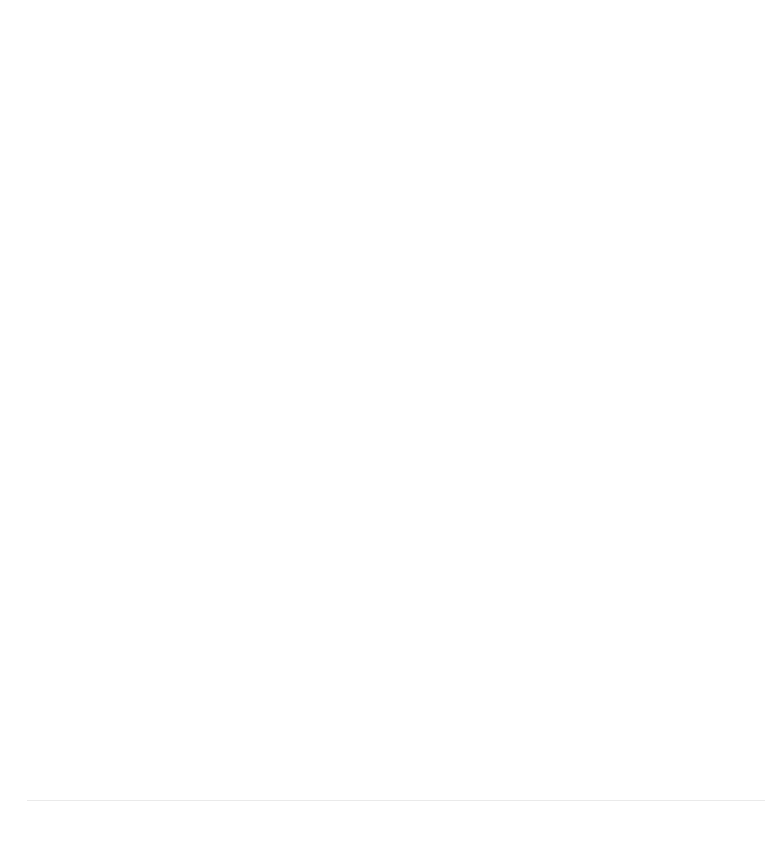
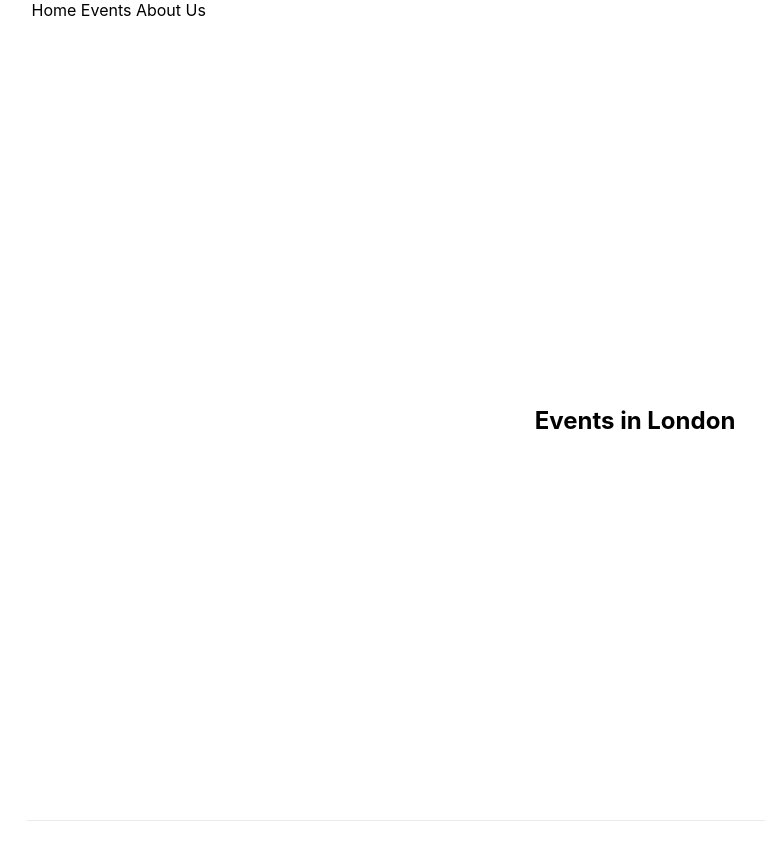
Before and after one commit to tatsuyax25/events_app, a Next.js app: page / in a window 1280 px wide. Shown: the top 860 px of the page, without its empty margins (5-770 px from the left). Built offline with nearby package versions, Linux system fonts and the light colour scheme.

Commit message:
Add some links

```diff
--- a/pages/index.js
+++ b/pages/index.js
@@ -11,8 +11,20 @@ export default function Home() {
         <link rel="icon" href="/favicon.ico" />
       </Head>
 
+      <header>
+        <nav>
+          <img />
+          <a href='/'> Home</a>
+          <a href='/events'> Events</a>
+          <a href='/about-us'> About Us</a>
+        </nav>
+      </header>
+
       <main className={styles.main}>
-
+        <div>
+          <h2> Events in London</h2>
+          <p></p>
+        </div>
       </main>
 
       <footer className={styles.footer}>
```
